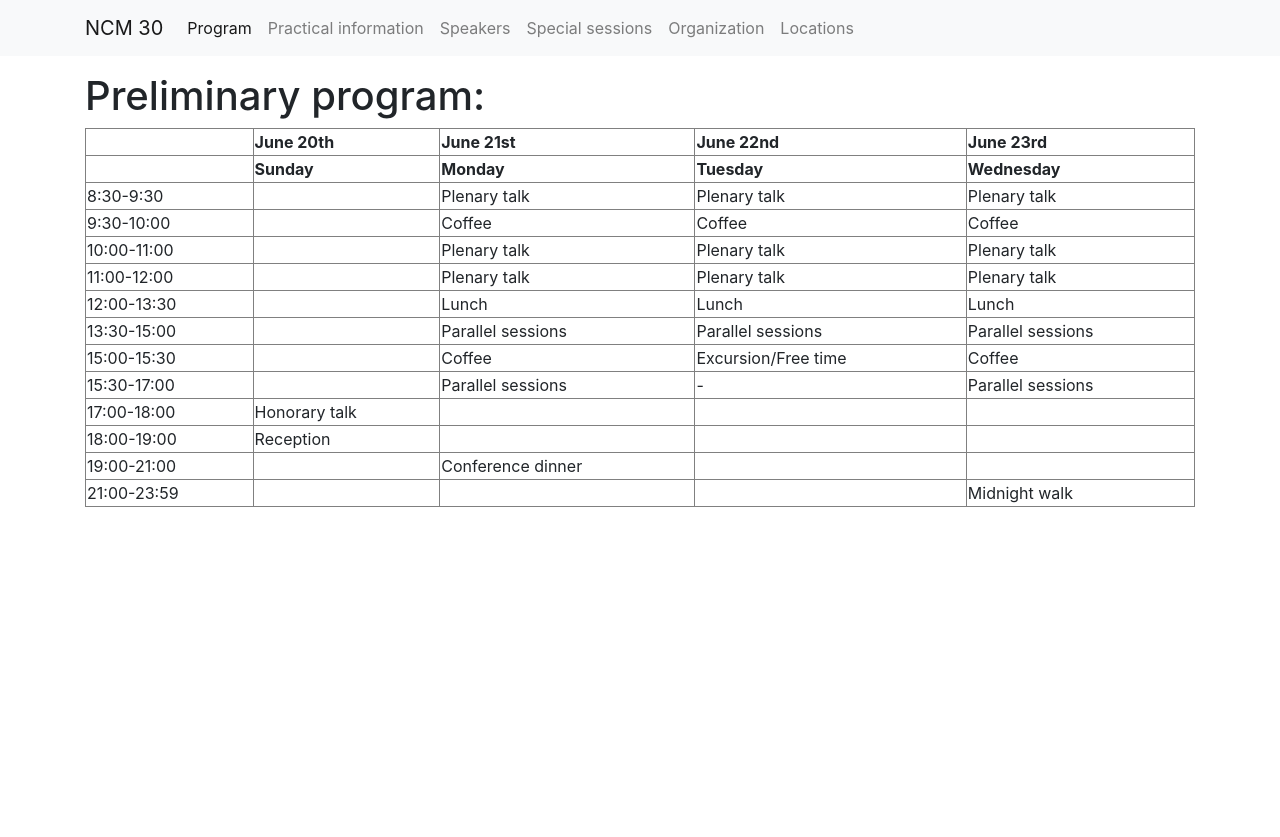
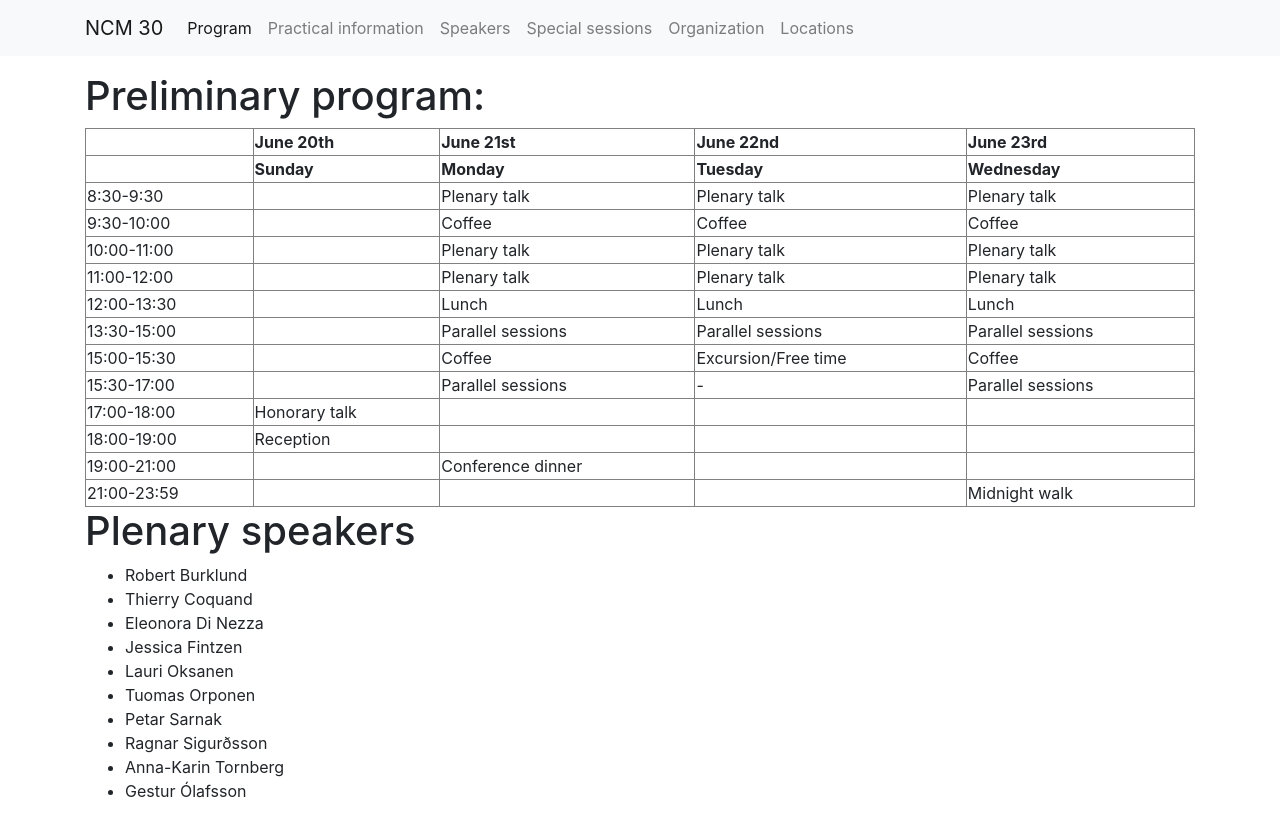
Before and after one commit to IslenskaStaerdfraedafelagid/ncm30-website, a Jekyll site: the page built from program/index.md, in a window 1280 px wide. Shown: the top 837 px of the page. Built offline with Jekyll 4.4.1, drawn with Linux system fonts in a browser that asks for light colours; our own code applies the rules of GitHub Pages for plain Markdown files.

Commit message:
Update index.md

```diff
--- a/program/index.md
+++ b/program/index.md
@@ -108,3 +108,16 @@ layout: default
     </tr>
   </tbody>
 </table>
+
+# Plenary speakers
+
+* Robert Burklund
+* Thierry Coquand
+* Eleonora Di Nezza
+* Jessica Fintzen
+* Lauri Oksanen
+* Tuomas Orponen
+* Petar Sarnak
+* Ragnar Sigurðsson
+* Anna-Karin Tornberg
+* Gestur Ólafsson
```
